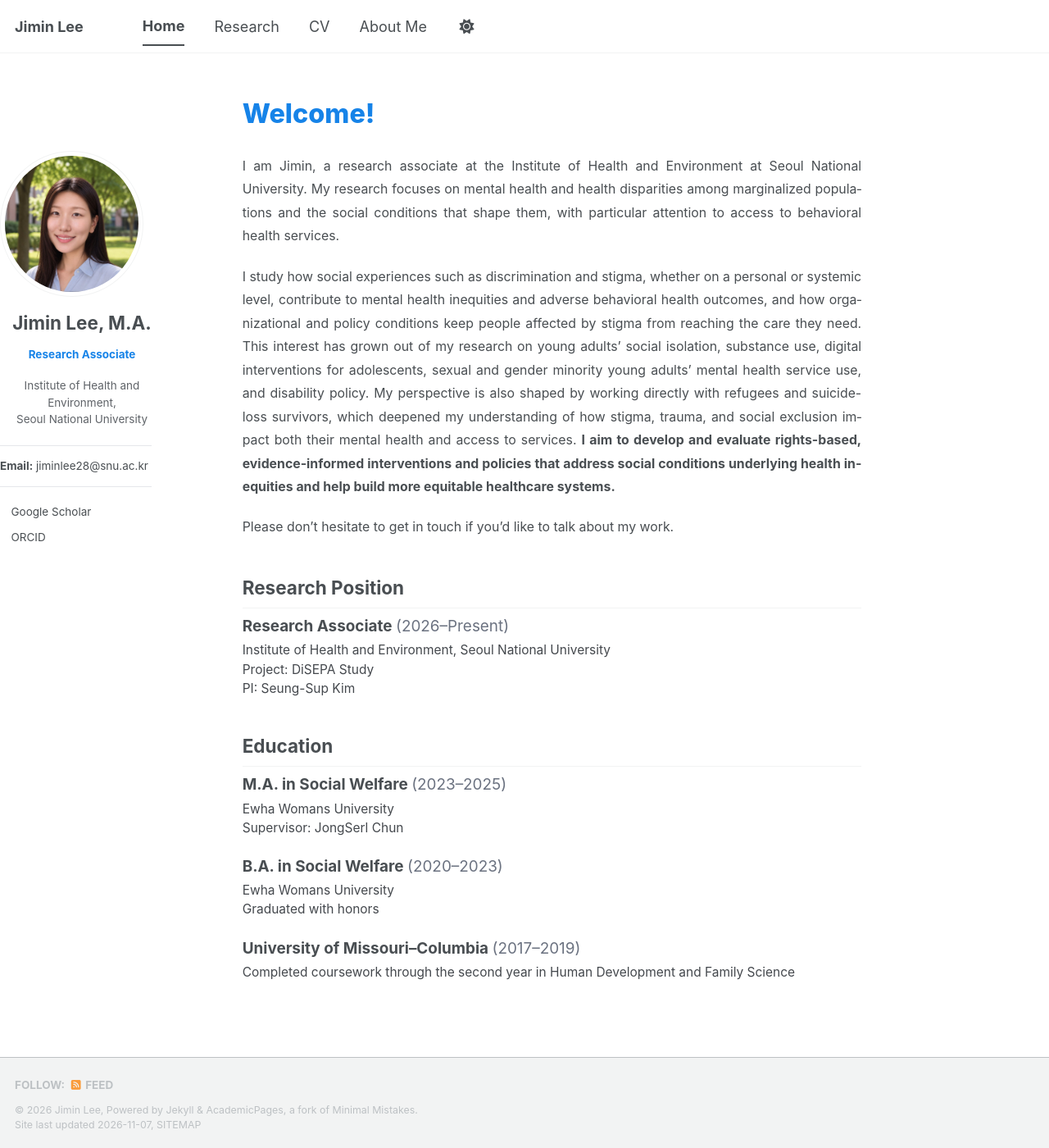
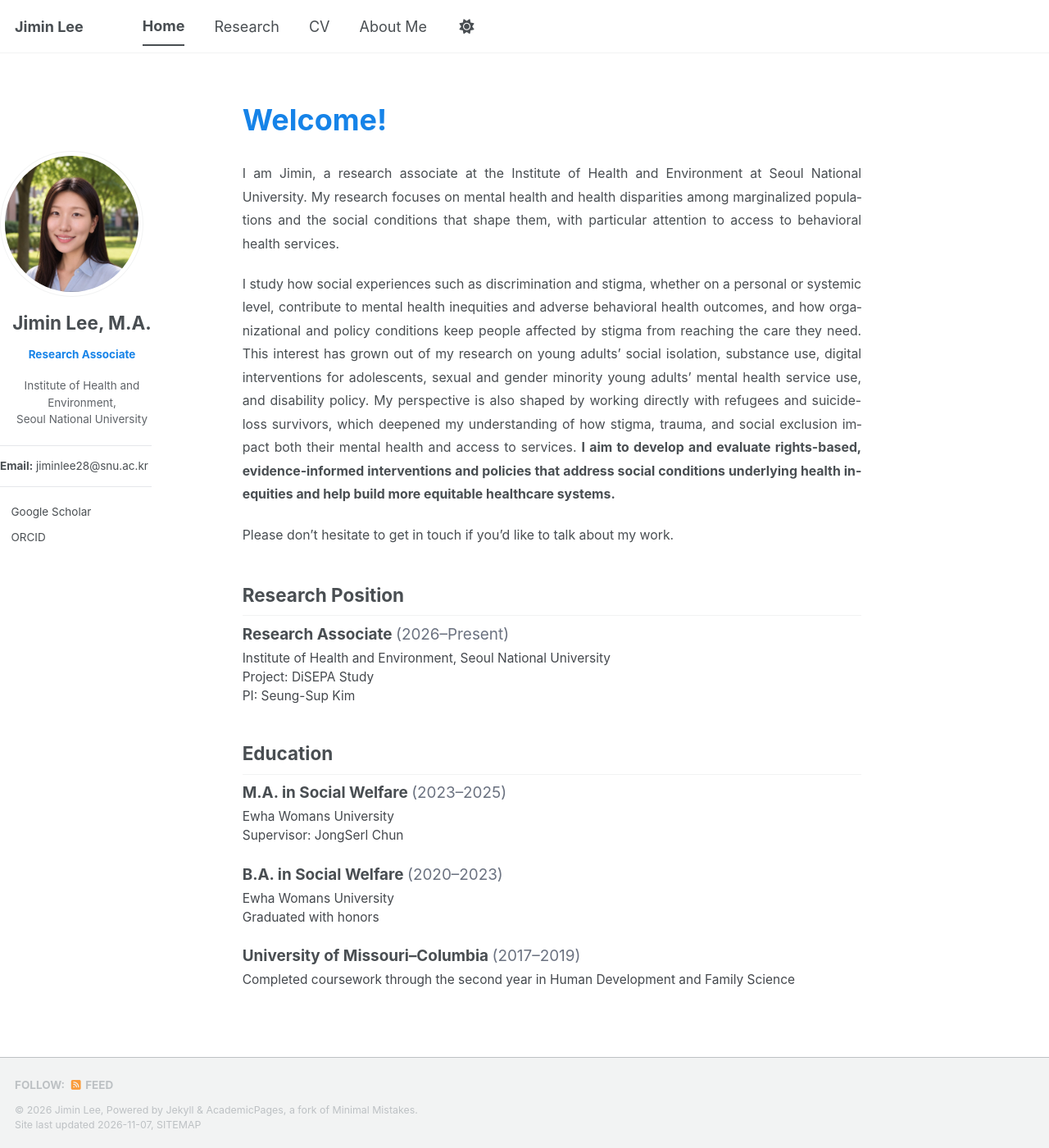
Before and after one commit to jiminlee-research/jiminlee-research.github.io, a Jekyll site: the page built from _pages/about.md, in a window 1280 px wide and 1400 px high. Shown: the whole window at 82% size. Built offline with Jekyll 4.4.1, drawn with Linux system fonts in a browser that asks for light colours; a style sheet for code colours, icons or effects is not loaded.

Commit message:
Use one page title size across all pages
Co-Authored-By: Claude Opus 5.5 <noreply@anthropic.com>
Claude-Session: https://claude.ai/code/session_01PcjxNfDHwsJtJ6agebrJHV

```diff
--- a/assets/css/main.scss
+++ b/assets/css/main.scss
@@ -146,3 +146,11 @@
   text-align: justify;
   hyphens: auto;
 }
+
+/* Same page title size on every page (matches About Me) */
+.page__title,
+.home-welcome,
+.about-page .about-hero h1 {
+  font-size: 2rem !important;
+  font-weight: 700 !important;
+}
```
